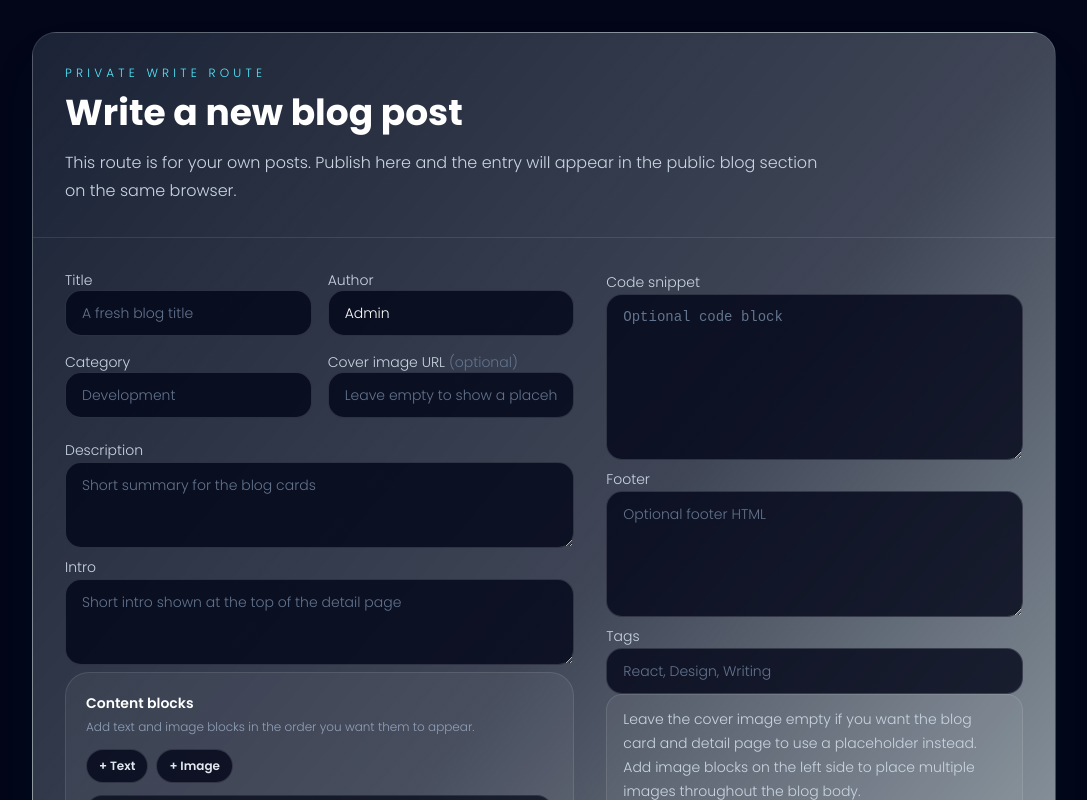
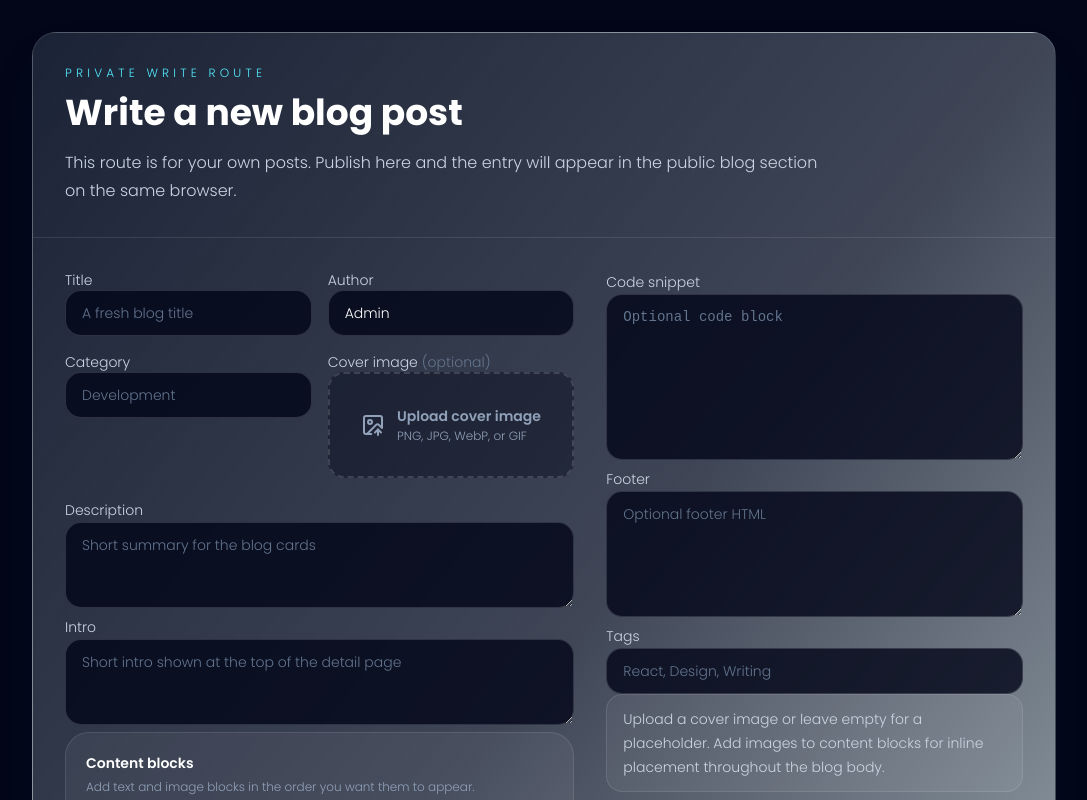
Before and after one commit to PriyanshuChourasia/portfolio-tanstack, a React (Vite) app: page /blog/write in a window 1280 px wide. Shown: the top 800 px of the page, without its empty margins (96-1183 px from the left). Built offline with nearby package versions, Linux system fonts and the light colour scheme.

Commit message:
image setting updated

```diff
--- a/src/features/blog/components/blog-detail-page.tsx
+++ b/src/features/blog/components/blog-detail-page.tsx
@@ -66,7 +66,7 @@ export function BlogPostDetailPage({ postId }: { postId: number }) {
         </div>
 
         {/* Content wrapper */}
-        <div className="max-w-5xl mx-auto px-4 sm:px-6 lg:px-8 -mt-10 relative z-10 pb-16">
+        <div className="max-w-6xl mx-auto px-4 sm:px-6 lg:px-8 -mt-10 relative z-10 pb-16">
           {/* Header card */}
           <motion.div
             initial={{ opacity: 0, y: 30 }}
--- a/src/features/blog/components/write-blog.tsx
+++ b/src/features/blog/components/write-blog.tsx
@@ -1,5 +1,6 @@
-import { useState } from 'react'
+import { useRef, useState } from 'react'
 import { addBlogPost, type BlogPostDraft } from '@/data/blog-posts'
+import { ImageUp, X } from 'lucide-react'
 
 export function BlogWritePage() {
   const initialDraft: BlogPostDraft = {
@@ -69,12 +70,34 @@ export function BlogWritePage() {
   const [blocks, setBlocks] = useState<ContentBlock[]>([
     { id: createBlockId(), type: 'text', value: '' },
   ])
+  const [coverImagePreview, setCoverImagePreview] = useState<string>('')
+  const coverInputRef = useRef<HTMLInputElement>(null)
 
   const updateField = (field: keyof BlogPostDraft, value: string) => {
     setDraft((current) => ({
       ...current,
       [field]: value,
     }))
+  }
+
+  const handleCoverImageUpload = (event: React.ChangeEvent<HTMLInputElement>) => {
+    const file = event.target.files?.[0]
+    if (!file) return
+    const reader = new FileReader()
+    reader.onload = (e) => {
+      const dataUrl = e.target?.result as string
+      setCoverImagePreview(dataUrl)
+      updateField('image', dataUrl)
+    }
+    reader.readAsDataURL(file)
+  }
+
+  const clearCoverImage = () => {
+    setCoverImagePreview('')
+    updateField('image', '')
+    if (coverInputRef.current) {
+      coverInputRef.current.value = ''
+    }
   }
 
   const updateBlock = (blockId: string, nextValue: Partial<ContentBlock>) => {
@@ -135,7 +158,48 @@ export function BlogWritePage() {
     setSavedPostId(post.id)
     setDraft(initialDraft)
     setBlocks([{ id: createBlockId(), type: 'text', value: '' }])
+    setCoverImagePreview('')
   }
+
+  /* ─── Helper: image upload button rendered inside content blocks ─── */
+  function ImageBlockUploader({ blockId, updateBlock: onUpdateBlock }: { blockId: string; updateBlock: typeof updateBlock }) {
+    const inputRef = useRef<HTMLInputElement>(null)
+
+    const handleFile = (event: React.ChangeEvent<HTMLInputElement>) => {
+      const file = event.target.files?.[0]
+      if (!file) return
+      const reader = new FileReader()
+      reader.onload = (e) => {
+        const dataUrl = e.target?.result as string
+        onUpdateBlock(blockId, { src: dataUrl })
+      }
+      reader.readAsDataURL(file)
+    }
+
+    return (
+      <>
+        <input
+          ref={inputRef}
+          type="file"
+          accept="image/png,image/jpeg,image/webp,image/gif"
+          onChange={handleFile}
+          className="hidden"
+        />
+        <button
+          type="button"
+          onClick={() => inputRef.current?.click()}
+          className="flex w-full items-center justify-center gap-3 rounded-2xl border-2 border-dashed border-slate-300 dark:border-white/15 bg-slate-50 dark:bg-slate-950/40 px-4 py-6 text-slate-500 dark:text-slate-400 hover:border-cyan-400/50 hover:text-cyan-600 dark:hover:text-cyan-300 transition-colors"
+        >
+          <ImageUp size={22} />
+          <div className="text-left">
+            <p className="text-sm font-semibold">Upload image</p>
+            <p className="text-xs mt-0.5">PNG, JPG, WebP, or GIF</p>
+          </div>
+        </button>
+      </>
+    )
+  }
+
   return (
     <>
       <main className="min-h-screen bg-slate-50 dark:bg-slate-950 px-4 py-6 text-slate-900 dark:text-white sm:px-6 sm:py-8">
@@ -201,18 +265,45 @@ export function BlogWritePage() {
 
                   <label className="space-y-2 text-sm text-slate-600 dark:text-slate-300">
                     <span>
-                      Cover image URL{' '}
+                      Cover image{' '}
                       <span className="text-slate-500">(optional)</span>
                     </span>
                     <input
-                      type="text"
-                      value={draft.image}
-                      onChange={(event) =>
-                        updateField('image', event.target.value)
-                      }
-                      placeholder="Leave empty to show a placeholder"
-                      className="w-full rounded-2xl border border-slate-300 dark:border-white/15 bg-white dark:bg-slate-950/80 px-4 py-3 text-slate-900 dark:text-white placeholder:text-slate-400 dark:placeholder:text-slate-500 focus:border-cyan-400/40 focus:outline-none"
+                      ref={coverInputRef}
+                      type="file"
+                      accept="image/png,image/jpeg,image/webp,image/gif"
+                      onChange={handleCoverImageUpload}
+                      className="hidden"
                     />
+                    {coverImagePreview ? (
+                      <div className="relative w-full rounded-2xl overflow-hidden border border-slate-300 dark:border-white/15 bg-slate-100 dark:bg-slate-950/80">
+                        <img
+                          src={coverImagePreview}
+                          alt="Cover preview"
+                          className="w-full h-40 object-cover"
+                        />
+                        <button
+                          type="button"
+                          onClick={clearCoverImage}
+                          className="absolute top-2 right-2 p-1.5 rounded-full bg-black/50 text-white hover:bg-black/70 transition-colors"
+                          aria-label="Remove cover image"
+                        >
+                          <X size={14} />
+                        </button>
+                      </div>
+                    ) : (
+                      <button
+                        type="button"
+                        onClick={() => coverInputRef.current?.click()}
+                        className="flex w-full items-center justify-center gap-3 rounded-2xl border-2 border-dashed border-slate-300 dark:border-white/15 bg-slate-50 dark:bg-slate-950/40 px-4 py-8 text-slate-500 dark:text-slate-400 hover:border-cyan-400/50 hover:text-cyan-600 dark:hover:text-cyan-300 transition-colors"
+                      >
+                        <ImageUp size={24} />
+                        <div className="text-left">
+                          <p className="text-sm font-semibold">Upload cover image</p>
+                          <p className="text-xs mt-0.5">PNG, JPG, WebP, or GIF</p>
+                        </div>
+                      </button>
+                    )}
                   </label>
                 </div>
 
@@ -305,18 +396,33 @@ export function BlogWritePage() {
                           />
                         ) : (
                           <div className="space-y-3">
+                            {block.src ? (
+                              <div className="relative w-full rounded-2xl overflow-hidden border border-slate-300 dark:border-white/15 bg-slate-100 dark:bg-slate-950/80">
+                                <img
+                                  src={block.src}
+                                  alt={block.alt || 'Uploaded image'}
+                                  className="w-full h-36 object-cover"
+                                />
+                                <button
+                                  type="button"
+                                  onClick={() =>
+                                    updateBlock(block.id, {
+                                      src: '',
+                                    })
+                                  }
+                                  className="absolute top-2 right-2 p-1.5 rounded-full bg-black/50 text-white hover:bg-black/70 transition-colors"
+                                  aria-label="Remove image"
+                                >
+                                  <X size={14} />
+                                </button>
+                              </div>
+                            ) : (
+                              <ImageBlockUploader
+                                blockId={block.id}
+                                updateBlock={updateBlock}
+                              />
+                            )}
                             <div className="grid gap-3 sm:grid-cols-2">
-                              <input
-                                type="text"
-                                value={block.src}
-                                onChange={(event) =>
-                                  updateBlock(block.id, {
-                                    src: event.target.value,
-                                  })
-                                }
-                                placeholder="Image URL"
-                                className="w-full rounded-2xl border border-slate-300 dark:border-white/15 bg-white dark:bg-slate-950/80 px-4 py-3 text-sm text-slate-900 dark:text-white placeholder:text-slate-400 dark:placeholder:text-slate-500 focus:border-cyan-400/40 focus:outline-none"
-                              />
                               <input
                                 type="text"
                                 value={block.alt}
@@ -336,7 +442,7 @@ export function BlogWritePage() {
                                   caption: event.target.value,
                                 })
                               }
-                              rows={3}
+                              rows={2}
                               placeholder="Optional caption"
                               className="w-full rounded-2xl border border-slate-300 dark:border-white/15 bg-white dark:bg-slate-950/80 px-4 py-3 text-sm text-slate-900 dark:text-white placeholder:text-slate-400 dark:placeholder:text-slate-500 focus:border-cyan-400/40 focus:outline-none"
                             />
@@ -402,10 +508,8 @@ export function BlogWritePage() {
                 </label>
 
                 <div className="rounded-2xl border border-slate-200 dark:border-white/10 bg-slate-50 dark:bg-white/5 px-4 py-3 text-sm leading-6 text-slate-600 dark:text-slate-300">
-                  Leave the cover image empty if you want the blog card and
-                  detail page to use a placeholder instead. Add image blocks on
-                  the left side to place multiple images throughout the blog
-                  body.
+                  Upload a cover image or leave empty for a placeholder.
+                  Add images to content blocks for inline placement throughout the blog body.
                 </div>
 
                 {savedPostId ? (
```
